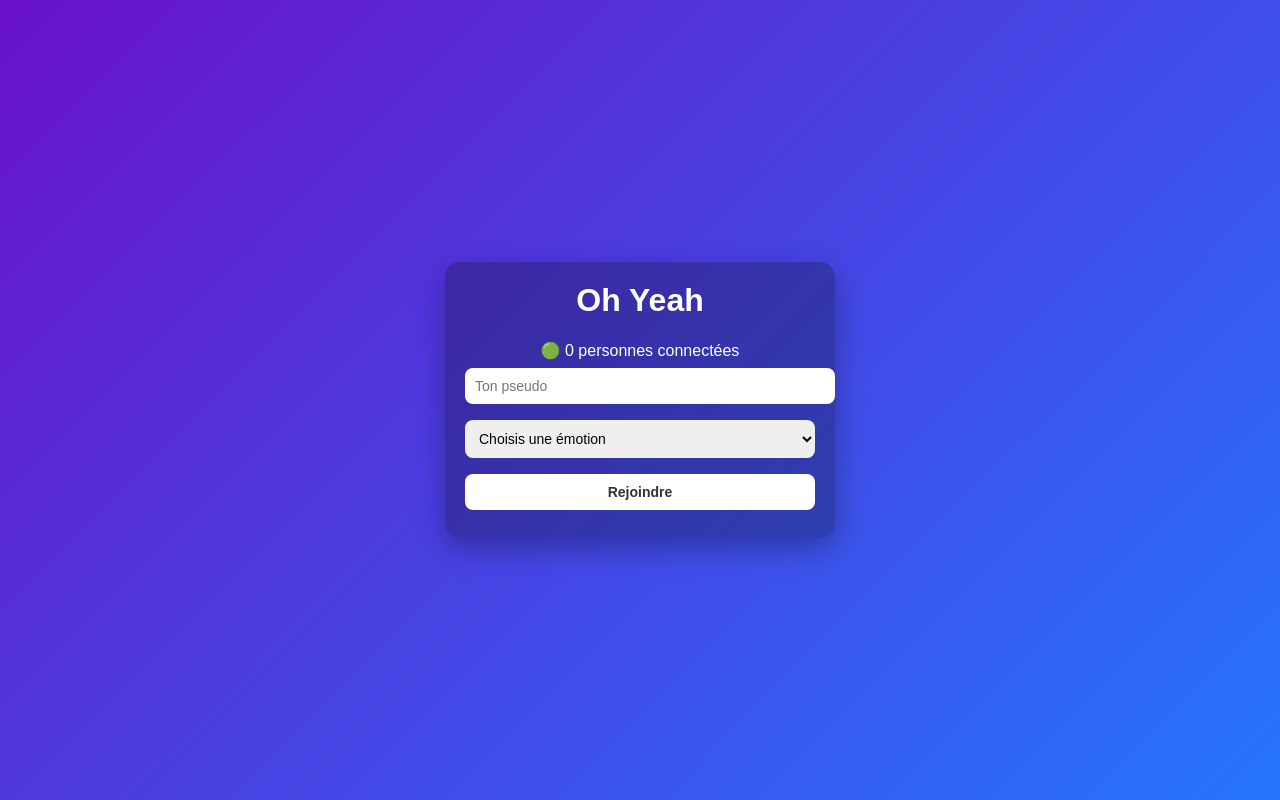
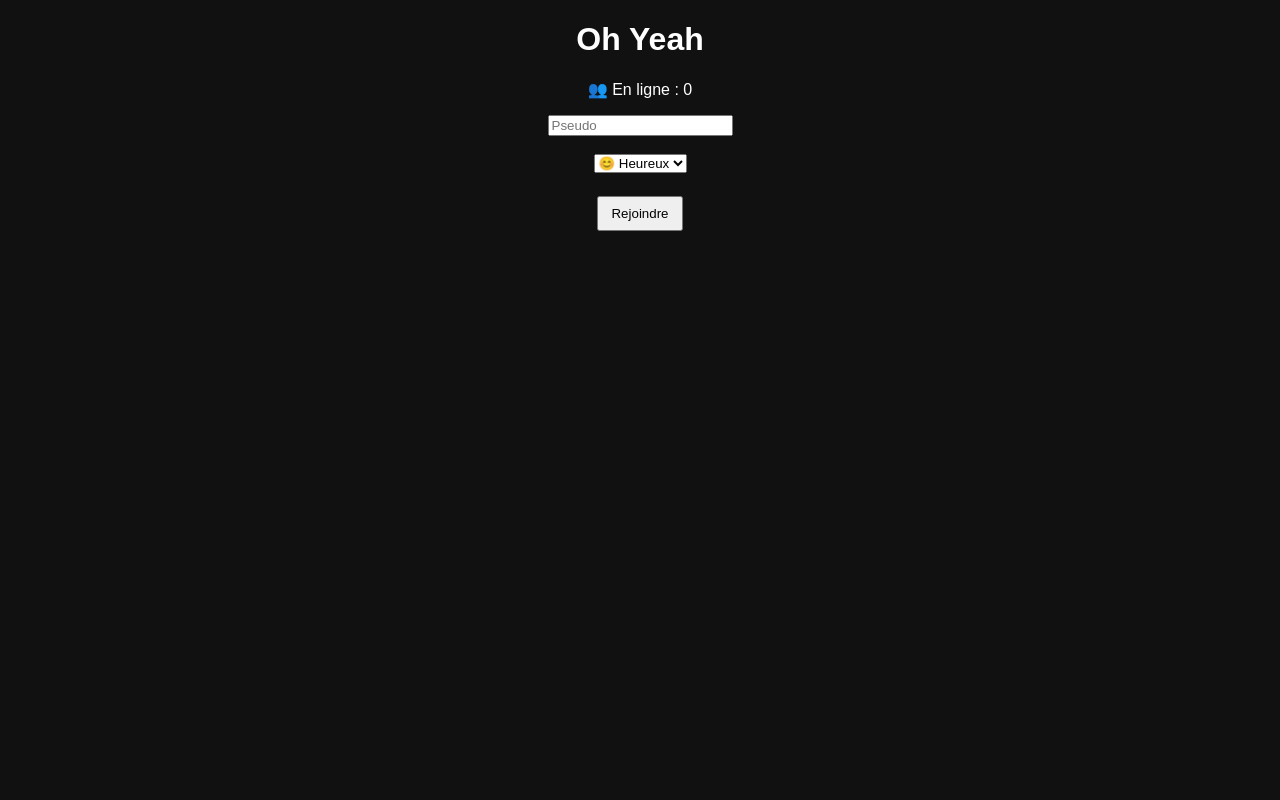
Before and after one commit to jj947/oh-yeah, a Flask app: page / in a window 1280 px wide. Run offline with Flask 3, Linux system fonts and the light colour scheme; some libraries are stand-ins or nearby versions.

Commit message:
Update index.html

```diff
--- a/templates/index.html
+++ b/templates/index.html
@@ -4,248 +4,93 @@
 <meta charset="UTF-8">
 <title>Oh Yeah</title>
 <script src="https://cdn.socket.io/4.7.5/socket.io.min.js"></script>
+
 <style>
 body {
-            margin: 0;
   font-family: Arial, sans-serif;
-            background: linear-gradient(135deg, #6a11cb, #2575fc);
-            height: 100vh;
-            display: flex;
-            justify-content: center;
-            align-items: center;
+  background: #111;
   color: white;
+  text-align: center;
 }
 
-        .container {
-            background: rgba(0,0,0,0.25);
-            padding: 20px;
-            border-radius: 15px;
-            width: 350px;
-            text-align: center;
-            box-shadow: 0 10px 30px rgba(0,0,0,0.3);
-        }
+#chat { display: none; }
 
-        h1 {
-            margin-top: 0;
-        }
-
-        input, select, button {
-            width: 100%;
+#messages {
+  height: 250px;
+  overflow-y: auto;
+  border: 1px solid #444;
   padding: 10px;
-            margin: 8px 0;
-            border-radius: 8px;
-            border: none;
-            font-size: 14px;
+  margin-bottom: 10px;
 }
 
 button {
-            cursor: pointer;
-            background: #ffffff;
-            color: #333;
-            font-weight: bold;
-        }
-
-        #chat {
-            display: none;
-        }
-
-        #messages {
-            height: 220px;
-            overflow-y: auto;
-            background: rgba(255,255,255,0.1);
-            border-radius: 10px;
-            padding: 10px;
-            text-align: left;
-        }
-
-        .msg {
-            margin: 6px 0;
-            padding: 6px 8px;
-            border-radius: 8px;
-            background: rgba(0,0,0,0.25);
-            font-size: 14px;
-        }
-
-        .me {
-            background: rgba(0,0,0,0.45);
-            text-align: right;
-        }
-
-        #status {
-            font-size: 13px;
-            margin: 8px 0;
-            color: #ffdddd;
-        }
-
-        #typing {
-            font-size: 12px;
-            color: #ddd;
-        }
-
-        .top-buttons {
-            display: flex;
-            gap: 6px;
-        }
-
-        .dark {
-            background: linear-gradient(135deg, #1e1e1e, #2b2b2b);
-        }
-
-        #settings {
-            display: none;
-            margin-top: 10px;
-            font-size: 13px;
-            text-align: left;
+  padding: 8px 12px;
+  margin: 5px;
 }
 </style>
 </head>
+
 <body>
 
-<div class="container" id="menu">
 <h1>Oh Yeah</h1>
+<p>👥 En ligne : <span id="counter">0</span></p>
 
-<div id="connected-count">🟢 0 personnes connectées</div>
-
-    <input id="username" placeholder="Ton pseudo">
-
+<div id="menu">
+  <input id="username" placeholder="Pseudo"><br><br>
   <select id="emotion">
-        <option value="">Choisis une émotion</option>
-        <option value="😊">😊 Heureux</option>
-        <option value="😢">😢 Triste</option>
-        <option value="😡">😡 En colère</option>
-        <option value="😎">😎 Chill</option>
-        <option value="❤️">❤️ Amour</option>
-    </select>
-
+    <option value="heureux">😊 Heureux</option>
+    <option value="triste">😢 Triste</option>
+    <option value="colere">😡 Colère</option>
+    <option value="calme">😌 Calme</option>
+  </select><br><br>
   <button onclick="join()">Rejoindre</button>
 </div>
 
-<div id="waiting-info"></div>
-
-<div class="container" id="chat">
-    <div class="top-buttons">
-        <button onclick="goBack()">⬅️ Menu</button>
-        <button onclick="toggleSettings()">⚙️</button>
-    </div>
-
-    <div id="status">En attente d’un partenaire...</div>
-    <div id="typing"></div>
+<div id="chat">
+  <p id="status"></p>
 
   <div id="messages"></div>
 
-    <input id="msg" placeholder="Écris un message">
-    <button onclick="sendMessage()">Envoyer</button>
-
-    <div id="settings">
-        <label>
-            <input type="checkbox" id="showEmotion" checked>
-            Afficher l’émotion
-        </label><br>
-
-        <label>
-            <input type="checkbox" id="showStatus" checked>
-            Afficher les notifications
-        </label><br>
-
-        <button onclick="toggleTheme()">🌙 / ☀️ Thème</button>
-    </div>
+  <input id="msg" placeholder="Message">
+  <button onclick="send()">Envoyer</button><br><br>
+  <button onclick="location.reload()">Retour au menu</button>
 </div>
 
 <script>
 const socket = io();
-    let username = "";
-    let emotion = "";
-    let typingTimeout;
+
+const menu = document.getElementById("menu");
+const chat = document.getElementById("chat");
+const status = document.getElementById("status");
+const messages = document.getElementById("messages");
+
+socket.on("counter", n => {
+  document.getElementById("counter").innerText = n;
+});
+
+socket.on("status", txt => {
+  status.innerText = txt;
+});
+
+socket.on("message", data => {
+  messages.innerHTML += `<p><b>${data.from}</b> : ${data.message}</p>`;
+});
 
 function join() {
-        username = document.getElementById("username").value.trim();
-        emotion = document.getElementById("emotion").value;
+  socket.emit("join", {
+    username: document.getElementById("username").value,
+    emotion: document.getElementById("emotion").value
+  });
 
-        if (!username || !emotion) return;
-
-        document.getElementById("menu").style.display = "none";
-        document.getElementById("chat").style.display = "block";
-
-        socket.emit("join", { username, emotion });
+  menu.style.display = "none";
+  chat.style.display = "block";
 }
 
- function sendMessage() {
+function send() {
   const input = document.getElementById("msg");
-    const text = input.value.trim();
-    if (!text) return;
-
-    socket.emit("message", {
-        message: text
-    });
-
-    addMessage(`Moi : ${text}`, true);
+  socket.emit("message", { message: input.value });
+  messages.innerHTML += `<p><i>Moi :</i> ${input.value}</p>`;
   input.value = "";
-}
-
-    function addMessage(text, me=false) {
-        const div = document.createElement("div");
-        div.className = "msg" + (me ? " me" : "");
-        div.innerText = text;
-        document.getElementById("messages").appendChild(div);
-        div.scrollIntoView();
-    }
-
-    socket.on("status", text => {
-        if (document.getElementById("showStatus").checked) {
-            document.getElementById("status").innerText = text;
-        }
-    });
-
-    socket.on("message", (data) => {
-    addMessage(`${data.from} : ${data.message}`);
-});
-
-    socket.on("typing", user => {
-        document.getElementById("typing").innerText = `${user} écrit...`;
-    });
-
-    socket.on("stop_typing", () => {
-        document.getElementById("typing").innerText = "";
-    });
-
-    document.getElementById("msg").addEventListener("input", () => {
-        socket.emit("typing");
-        clearTimeout(typingTimeout);
-        typingTimeout = setTimeout(() => {
-            socket.emit("stop_typing");
-        }, 700);
-    });
-
-    socket.on("waiting_update", (data) => {
-    const div = document.getElementById("waiting-info");
-    div.innerHTML = "";
-
-    socket.on("connected_update", (count) => {
-    const div = document.getElementById("connected-count");
-    div.textContent = `🟢 ${count} personne${count > 1 ? "s" : ""} connectée${count > 1 ? "s" : ""}`;
-});
-
-    socket.on("counter", n => {
-  compteur.innerText = n
-})
-
-    for (const emotion in data) {
-        div.innerHTML += `<p>${emotion} : ${data[emotion]} personne(s) en attente</p>`;
-    }
-});
-
-    function goBack() {
-        socket.disconnect();
-        location.reload();
-    }
-
-    function toggleSettings() {
-        const s = document.getElementById("settings");
-        s.style.display = s.style.display === "none" ? "block" : "none";
-    }
-
-    function toggleTheme() {
-        document.body.classList.toggle("dark");
 }
 </script>
 
```
Lines whose indentation alone changed are shown as unchanged.
